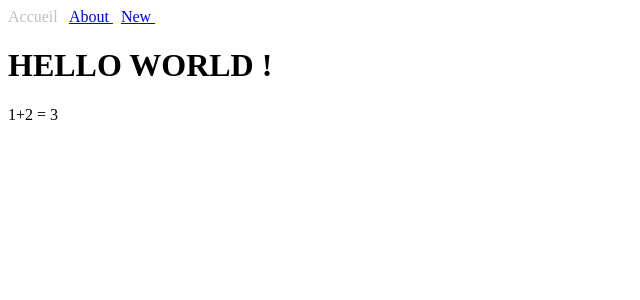
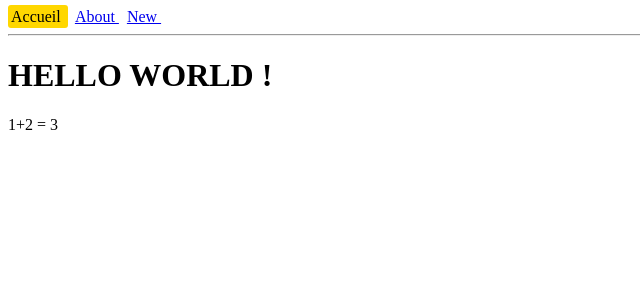
Before and after one commit to bop/rubic, a Jekyll site: the page built from index.html, in a window 1280 px wide. Shown: the top 300 px of the page, without its empty margins (0-640 px from the left). Built offline with Jekyll 4.4.1, drawn with Linux system fonts in a browser that asks for light colours.

Commit message:
menu style

```diff
--- a/_layouts/default.html
+++ b/_layouts/default.html
@@ -7,6 +7,7 @@
   </head>
   <body>
     {% include navigation.html %}
+    <hr />
     {{ content }}
   </body>
 </html>
--- a/_sass/main.scss
+++ b/_sass/main.scss
@@ -1,4 +1,7 @@
 .current {
-    color: silver;
+    background-color: gold;
     text-decoration: none;
+    border-radius: 3px;
+    color: black;
+    padding:3px;
 }
--- a/assets/css/styles.scss
+++ b/assets/css/styles.scss
@@ -1,3 +1,3 @@
 ---
 ---
-@import "main";
+@use "main";
--- /dev/null
+++ b/package.json
@@ -0,0 +1,5 @@
+{
+  "dependencies": {
+    "sass-migrator": "^2.3.1"
+  }
+}
```
Also changed, not shown: 8 other files.
